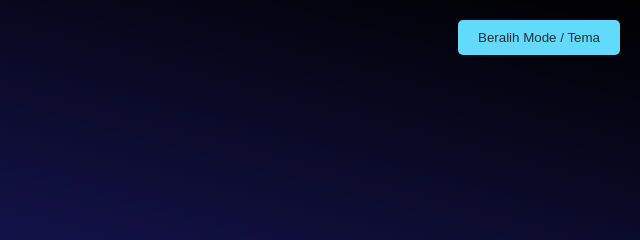
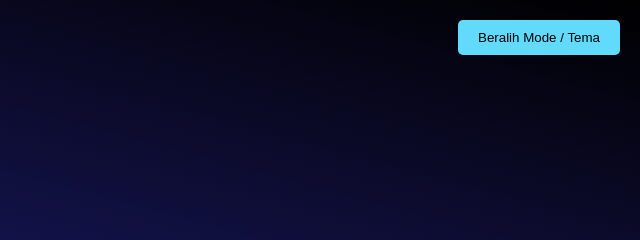
Before and after one commit to clarck77/JamDigitalSederhana, a plain HTML site: page index.html in a window 1280 px wide. Shown: the top 240 px of the page, 640-1280 px from the left. Drawn offline with Linux system fonts and the light colour scheme.

Commit message:
style: mengganti color/teks pada class=theme menjadi hitam

```diff
--- a/style.css
+++ b/style.css
@@ -22,7 +22,7 @@ body {
   right: 20px;
   padding: 10px 20px;
   background-color: #61dafb;
-  color: #282c34;
+  color: #000000;
   border: none;
   border-radius: 5px;
   cursor: pointer;
```
